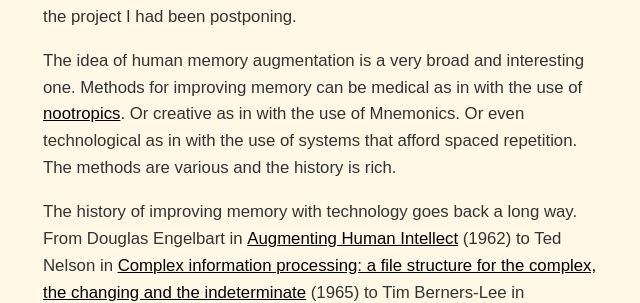
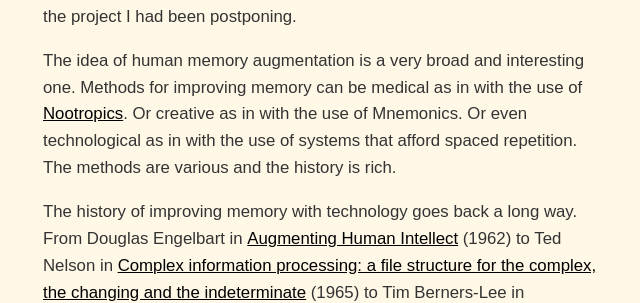
Before and after one commit to dCO2/rococo, a Jekyll site: the page built from _posts/2022-08-17-project-mnemosyne.md, in a window 1280 px wide and 900 px high, scrolled down 931 px. Shown: the part 156-459 px from the top of the window, without its empty margins (333-973 px from the left). Built offline with Jekyll 4.4.1, drawn with Linux system fonts in a browser that asks for light colours; some web fonts are replaced.

```diff
--- a/_posts/2022-08-17-project-mnemosyne.md
+++ b/_posts/2022-08-17-project-mnemosyne.md
@@ -30,7 +30,7 @@ _Silence of the Sea_ by Bang Hai Ja, 2005
 ## <a href="/2022/08/17/project-mnemosyne#" style="text-decoration: none;">1. Intro</a>
 I began actively working on ways to improve my memory when I realized I could not learn anything properly and longterm without a kind of external structure--somewhere to "put" the many concepts I was learning, and something to help revisit them. The precise history of events escape me but reading <a href="https://andymatuschak.org/prompts/">Andy Matuschak's article</a> inspired me to actually begin work on the project I had been postponing.
 
-The idea of human memory augmentation is a very broad and interesting one. Methods for improving memory can be medical as in with the use of [nootropics](https://en.wikipedia.org/wiki/Nootropic). Or creative as in with the use of Mnemonics. Or even technological as in with the use of systems that afford spaced repetition. The methods are various and the history is rich.
+The idea of human memory augmentation is a very broad and interesting one. Methods for improving memory can be medical as in with the use of [Nootropics](https://en.wikipedia.org/wiki/Nootropic). Or creative as in with the use of Mnemonics. Or even technological as in with the use of systems that afford spaced repetition. The methods are various and the history is rich.
 
 The history of improving memory with technology goes back a long way. From Douglas Engelbart in [Augmenting Human Intellect](http://augmentingcognition.com/assets/Engelbart1962.pdf) (1962) to Ted Nelson in [Complex information processing: a file structure for the complex, the changing and the indeterminate](https://dl.acm.org/citation.cfm?id=806036) (1965) to Tim Berners-Lee in [Information Management: a Proposal](https://w3.org/History/1989/proposal.html) (1989) to Piotr Wozniak and so on. If interested in this history, read Michael Nielsen's big and brilliant article, <a href="http://augmentingcognition.com/ltm.html">Augmenting Long-term Memory</a>.
 
```
